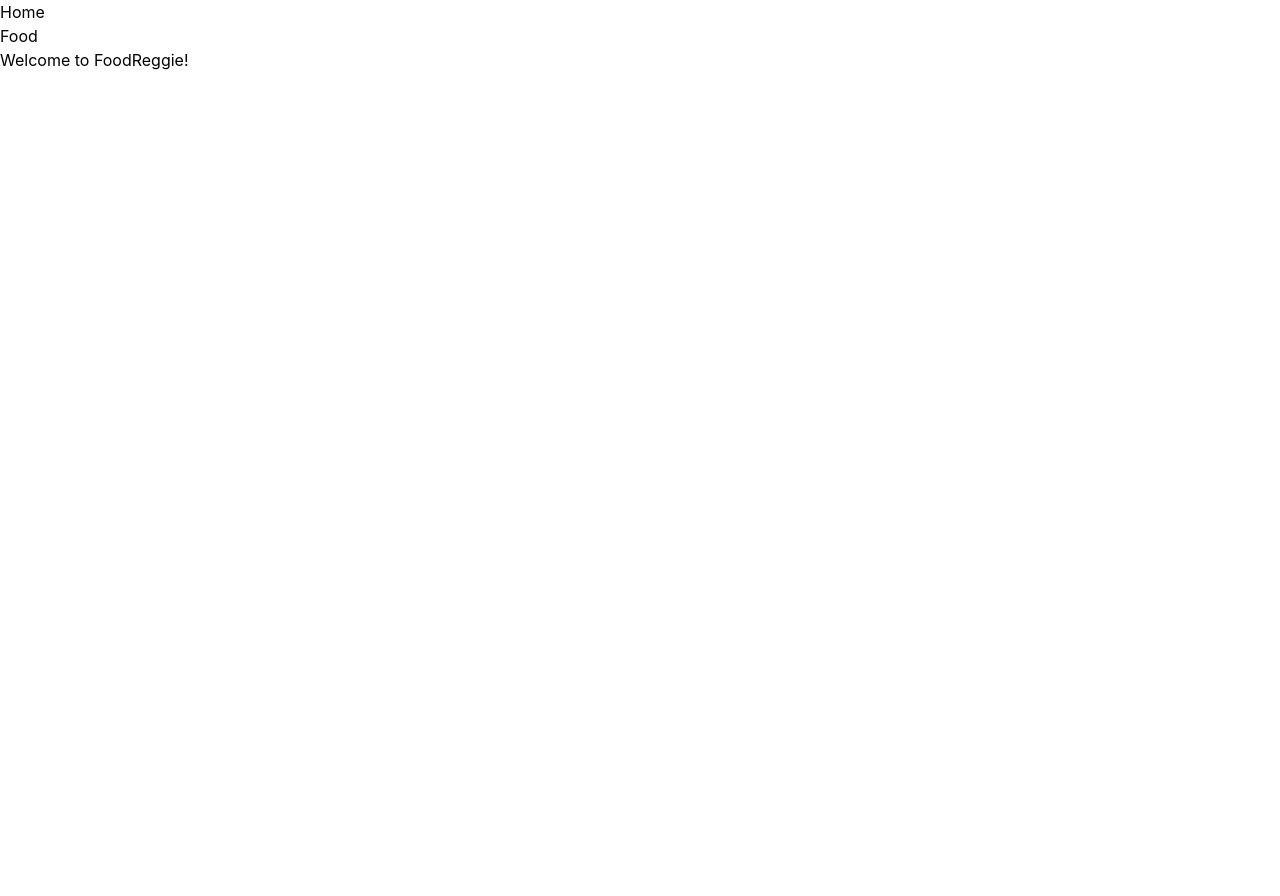
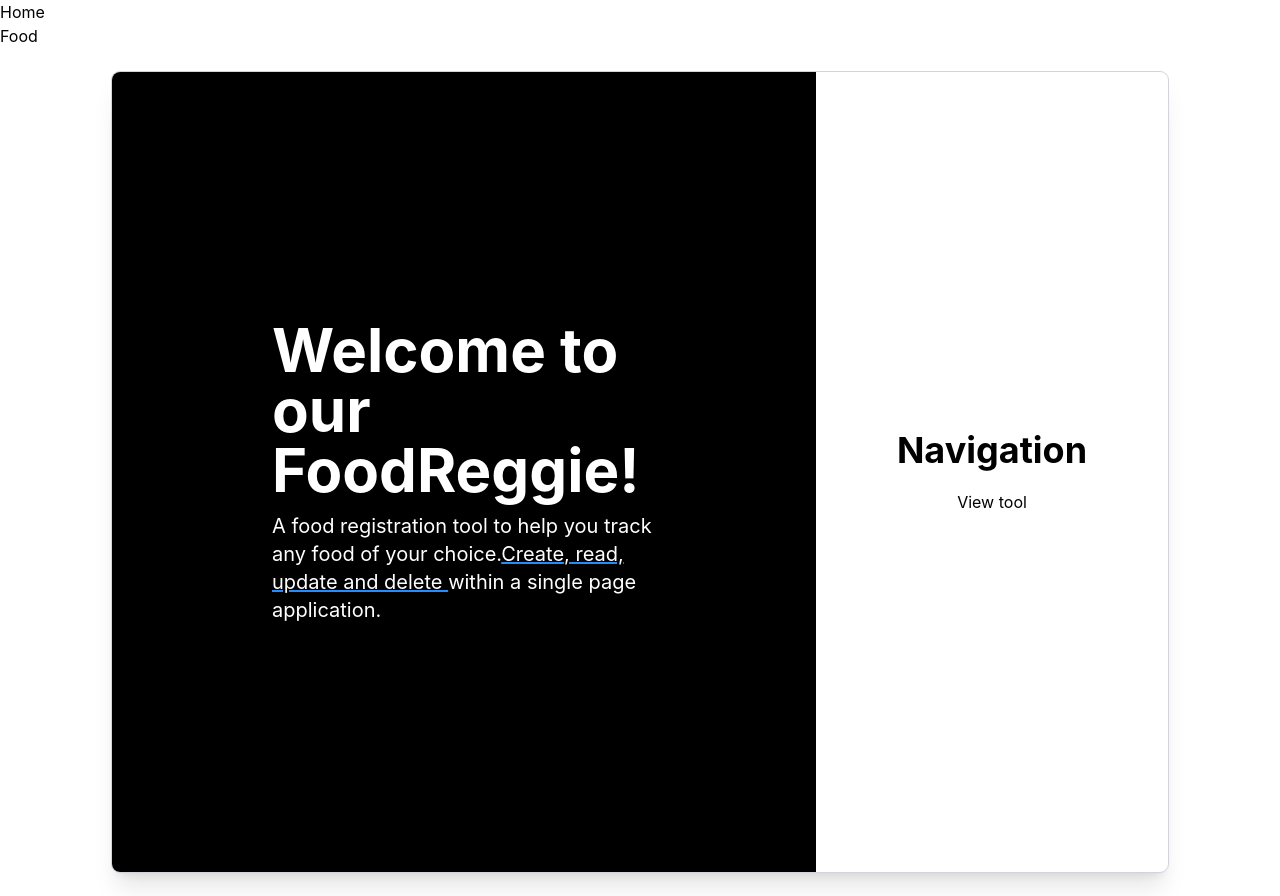
Before and after one commit to JonnisBH/FoodReggie-2, a React (Create React App) app: page / in a window 1280 px wide. Before the commit the page ends 800 px from the top, so only its background shows below. Built offline with nearby package versions, Linux system fonts and the light colour scheme.

Commit message:
Basic html homepage

```diff
--- a/src/home/HomePage.tsx
+++ b/src/home/HomePage.tsx
@@ -3,8 +3,22 @@ import React from "react";
 
 const HomePage: React.FC = () => {
     return(
-        <div>
-            <h1>Welcome to FoodReggie!</h1>
+        <div className="tw-outline tw-outline-1 tw-outline-offset-0 tw-outline-gray-300 tw-mx-28 tw-my-6 tw-shadow-xl tw-rounded-lg">
+            <div className="tw-flex tw-w-full tw-h-screen">
+                <div id="backgroundAnimated" className="tw-basis-4/6 tw-flex tw-flex-col tw-space-y-3 tw-justify-center tw-items-start tw-backdrop-invert tw-rounded-l-lg">
+                    <h1 className="tw-mx-40 tw-text-6xl tw-font-bold tw-text-white">Welcome to our FoodReggie!</h1>
+                    <p className="tw-mx-40 tw-text-xl tw-text-white">
+                        A food registration tool to help you track any food of your choice.
+                        <a className="tw-underline tw-decoration-[#258cfb]" href="/foods">Create, read, update and delete </a>
+                        within a single page application.
+                    </p>
+                </div>
+
+                <div className="tw-basis-2/6 tw-flex tw-flex-col tw-space-y-5 tw-justify-center tw-items-center">
+                    <h1 className="tw-text-4xl tw-font-bold">Navigation</h1>
+                    <a type="button" href="/foods">View tool</a>
+                </div>
+            </div>
         </div>
     );
 };
```
